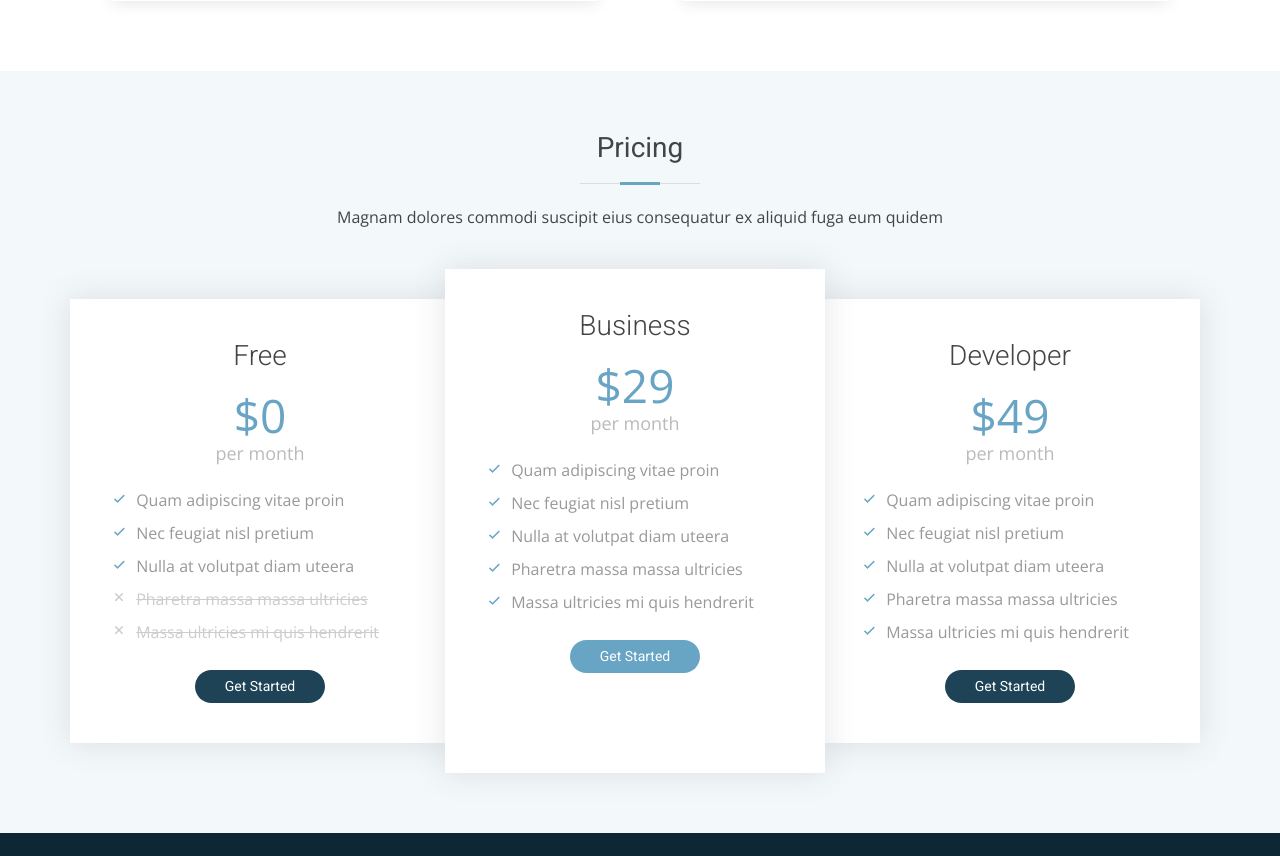
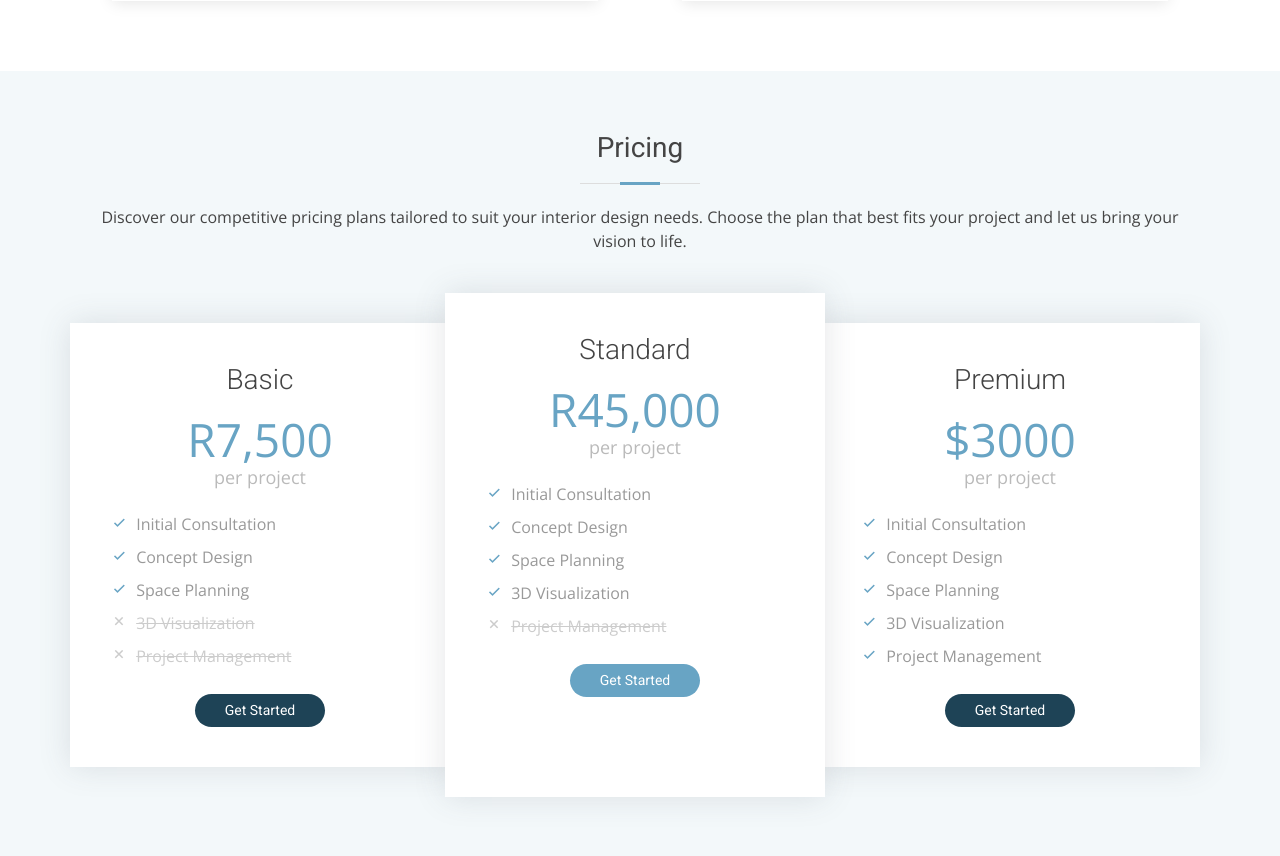
Before and after one commit to thomasmbatha/Tash-Thabs, a Django app: page /services/ in a window 1280 px wide. Shown: the part 2430-3286 px from the top of the page. Run offline with Django 4.2, Linux system fonts and the light colour scheme; some libraries are stand-ins or nearby versions.

Commit message:
accounts

```diff
--- a/accounts/urls.py
+++ b/accounts/urls.py
@@ -1,4 +1,3 @@
-# accounts/urls.py
 from django.urls import path
 from django.contrib.auth import views as auth_views
 from .views import RegisterView
--- a/tash/urls.py
+++ b/tash/urls.py
@@ -35,5 +35,5 @@ urlpatterns = [
     path("contacts/", views.ContactPage.as_view(), name="contacts"),
     path("exit/", views.ExitPage.as_view(), name="exit_page"),
     path("blog/",include('blog.urls')),
-    path("accounts/",include('accounts.urls')),
+    path('accounts/', include('accounts.urls')),
 ]+ static(settings.MEDIA_URL, document_root=settings.MEDIA_ROOT)
--- a/templates/base.html
+++ b/templates/base.html
@@ -63,8 +63,9 @@
           </li>
           <li><a href="{% url 'contacts' %}">Contact Us</a></li>
           <li><span class="separator">|</span></li>
-          {% comment %} <li><a class="{% if request.path == '/accounts/login/' %}active{% endif %}" href="{% url 'accounts:login' %}">login</a></li> {% endcomment %}
-          {% comment %} <li><a class="{% if request.path == '/accounts/signup/' %}active{% endif %}" href="{% url 'accounts:signup' %}">signup</a></li> {% endcomment %}
+          <li><a class="{% if request.path == '/accounts/login/' %}active{% endif %}" href="{% url 'login' %}">login</a></li>
+          <li><a class="{% if request.path == '/accounts/signup/' %}active{% endif %}" href="{% url 'register' %}">signup</a></li>
+
 
           {% if user.is_authenticated %}
           {% comment %} <li><a href="{% url 'accounts:logout' %}"></a>Logout</li> {% endcomment %}
--- a/templates/services.html
+++ b/templates/services.html
@@ -155,46 +155,46 @@
 
         <div class="section-title">
             <h2>Pricing</h2>
-        <p>Magnam dolores commodi suscipit eius consequatur ex aliquid fuga eum quidem</p>
+            <p>Discover our competitive pricing plans tailored to suit your interior design needs. Choose the plan that best fits your project and let us bring your vision to life.</p>
         </div>
 
         <div class="row no-gutters">
 
             <div class="col-lg-4 box">
-          <h3>Free</h3>
-          <h4>$0<span>per month</span></h4>
+                <h3>Basic</h3>
+                <h4>R7,500<span>per project</span></h4>
                 <ul>
-            <li><i class="bx bx-check"></i> Quam adipiscing vitae proin</li>
-            <li><i class="bx bx-check"></i> Nec feugiat nisl pretium</li>
-            <li><i class="bx bx-check"></i> Nulla at volutpat diam uteera</li>
-            <li class="na"><i class="bx bx-x"></i> <span>Pharetra massa massa ultricies</span></li>
-            <li class="na"><i class="bx bx-x"></i> <span>Massa ultricies mi quis hendrerit</span></li>
+                    <li><i class="bx bx-check"></i> Initial Consultation</li>
+                    <li><i class="bx bx-check"></i> Concept Design</li>
+                    <li><i class="bx bx-check"></i> Space Planning</li>
+                    <li class="na"><i class="bx bx-x"></i> <span>3D Visualization</span></li>
+                    <li class="na"><i class="bx bx-x"></i> <span>Project Management</span></li>
                 </ul>
                 <a href="#" class="get-started-btn">Get Started</a>
             </div>
 
             <div class="col-lg-4 box featured">
-          <h3>Business</h3>
-          <h4>$29<span>per month</span></h4>
+                <h3>Standard</h3>
+                <h4>R45,000<span>per project</span></h4>
                 <ul>
-            <li><i class="bx bx-check"></i> Quam adipiscing vitae proin</li>
-            <li><i class="bx bx-check"></i> Nec feugiat nisl pretium</li>
-            <li><i class="bx bx-check"></i> Nulla at volutpat diam uteera</li>
-            <li><i class="bx bx-check"></i> Pharetra massa massa ultricies</li>
-            <li><i class="bx bx-check"></i> Massa ultricies mi quis hendrerit</li>
+                    <li><i class="bx bx-check"></i> Initial Consultation</li>
+                    <li><i class="bx bx-check"></i> Concept Design</li>
+                    <li><i class="bx bx-check"></i> Space Planning</li>
+                    <li><i class="bx bx-check"></i> 3D Visualization</li>
+                    <li class="na"><i class="bx bx-x"></i> <span>Project Management</span></li>
                 </ul>
                 <a href="#" class="get-started-btn">Get Started</a>
             </div>
 
             <div class="col-lg-4 box">
-          <h3>Developer</h3>
-          <h4>$49<span>per month</span></h4>
+                <h3>Premium</h3>
+                <h4>$3000<span>per project</span></h4>
                 <ul>
-            <li><i class="bx bx-check"></i> Quam adipiscing vitae proin</li>
-            <li><i class="bx bx-check"></i> Nec feugiat nisl pretium</li>
-            <li><i class="bx bx-check"></i> Nulla at volutpat diam uteera</li>
-            <li><i class="bx bx-check"></i> Pharetra massa massa ultricies</li>
-            <li><i class="bx bx-check"></i> Massa ultricies mi quis hendrerit</li>
+                    <li><i class="bx bx-check"></i> Initial Consultation</li>
+                    <li><i class="bx bx-check"></i> Concept Design</li>
+                    <li><i class="bx bx-check"></i> Space Planning</li>
+                    <li><i class="bx bx-check"></i> 3D Visualization</li>
+                    <li><i class="bx bx-check"></i> Project Management</li>
                 </ul>
                 <a href="#" class="get-started-btn">Get Started</a>
             </div>
@@ -202,7 +202,8 @@
         </div>
 
     </div>
-  </section><!-- End Pricing Section -->
+</section>
+<!-- End Pricing Section --><!-- End Pricing Section -->
 
 </main><!-- End #main -->
 {% endblock %}
```
Lines whose indentation alone changed are shown as unchanged.
